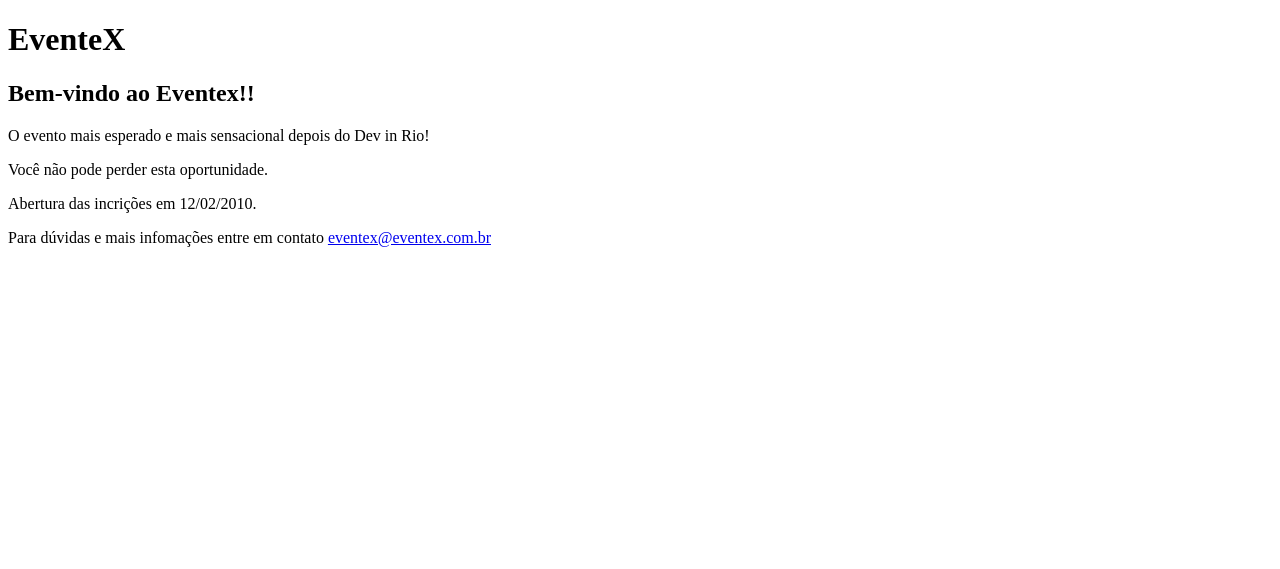
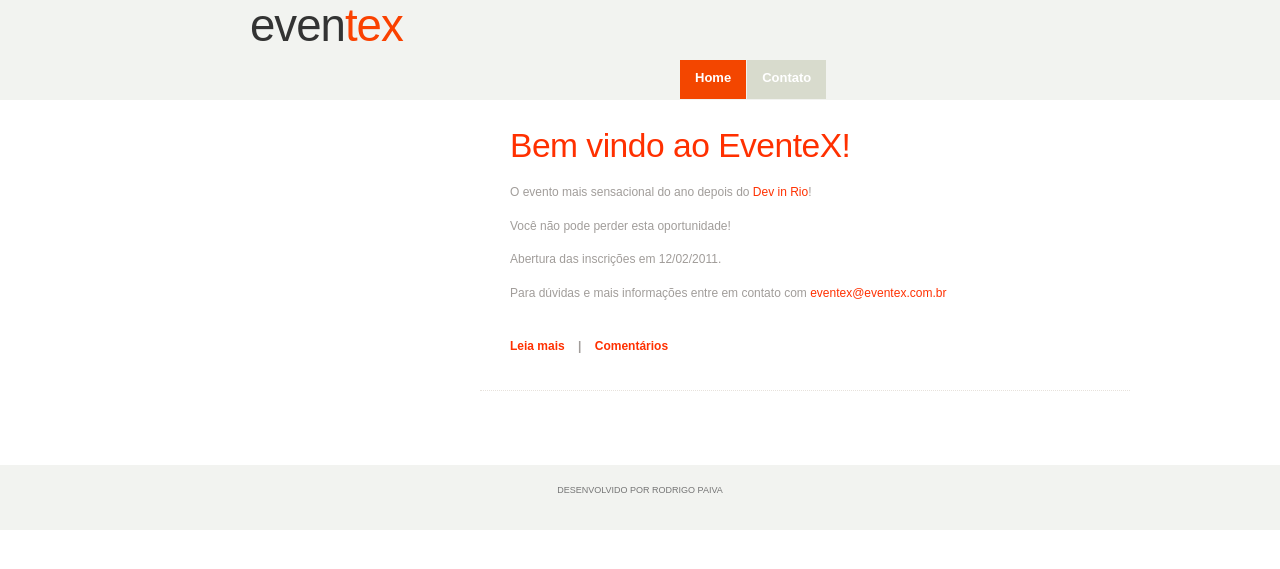
Before and after one commit to rfapo/eventex, a Django app: page / in a window 1280 px wide. Shown: the top 569 px of the page. Run offline with Django 3.2, Linux system fonts and the light colour scheme; parts of the project's set-up code (start-up, migrations or seed data) failed here and were passed over.

Commit message:
Arquivos estaticos

```diff
--- a/media/css/style.css
+++ b/media/css/style.css
@@ -0,0 +1,381 @@
+
+/*
+Design by Free CSS Templates
+http://www.freecsstemplates.org
+Released for free under a Creative Commons Attribution 2.5 License
+*/
+
+body {
+	margin: 0;
+	padding: 0;
+	background: #FFFFFF;
+	font-family: Arial, Helvetica, sans-serif;
+	font-size: 12px;
+	color: #A19D9A;
+}
+
+h1, h2, h3 {
+	margin: 0;
+	padding: 0;
+	font-weight: normal;
+	color: #FF3000;
+}
+
+h1 {
+	font-size: 2em;
+}
+
+h2 {
+	font-size: 2.8em;
+}
+
+h3 {
+	font-size: 1.6em;
+}
+
+p, ul, ol {
+	margin-top: 0;
+	line-height: 180%;
+}
+
+ul, ol {
+}
+
+a {
+	text-decoration: none;
+	color: #FF3000;
+}
+
+a:hover {
+}
+
+#wrapper {
+	margin: 0 auto;
+	padding: 0;
+}
+
+/* Header */
+
+#header-wrapper {
+	height: 100px;
+	background: #F2F3F0;
+}
+
+#header {
+	width: 950px;
+	margin: 0 auto;
+	padding: 0px 0px 0px 30px;
+}
+
+/* Logo */
+
+#logo {
+	float: left;
+	width: 350px;
+	margin: 0;
+	padding: 0;
+	color: #000000;
+	/* background: url(images/img02.jpg) no-repeat left 15px; */
+}
+
+#logo h1, #logo p {
+}
+
+#logo h1 {
+	margin-left: 70px;
+	padding: 40p 0px 0px 80px;
+	letter-spacing: -1px;
+	text-transform: lowercase;
+	font-size: 3.8em;
+	color: #FF3000;
+}
+
+#logo h1 a {
+	color: #FA4100;
+}
+
+#logo h1 span {
+	color: #333333;
+}
+
+#logo p {
+	margin: 0;
+	padding: 0px 0 0 62px;
+	font: normal 14px Georgia, "Times New Roman", Times, serif;
+	font-style: italic;
+	color: #666666;
+}
+
+#logo a {
+	border: none;
+	background: none;
+	text-decoration: none;
+	color: #666666;
+}
+
+/* Search */
+
+#search {
+	float: right;
+	width: 280px;
+	height: 60px;
+	padding: 20px 0px 0px 0px;
+	background: #F3F3EE;
+}
+
+#search form {
+	height: 41px;
+	margin: 0;
+	padding: 10px 0 0 20px;
+}
+
+#search fieldset {
+	margin: 0;
+	padding: 0;
+	border: none;
+}
+
+#search-text {
+	width: 170px;
+	padding: 6px 5px 2px 5px;
+	border: 1px solid #DEDEDE;
+	background: #FFFFFF;
+	text-transform: lowercase;
+	font: normal 11px Arial, Helvetica, sans-serif;
+	color: #5D781D;
+}
+
+#search-submit {
+	width: 50px;
+	height: 22px;
+	border: none;
+	background: #FA4100;
+	color: #FFFFFF;
+}
+
+/* Menu */
+
+#menu {
+	float: right;
+	width: 450px;
+	height: 100px;
+	margin: 0 auto;
+	padding: 0;
+}
+
+#menu ul {
+	margin: 0;
+	padding: 60px 0px 0px 0px;
+	list-style: none;
+	line-height: normal;
+}
+
+#menu li {
+	float: left;
+}
+
+#menu a {
+	display: block;
+	margin-right: 1px;
+	padding: 10px 15px 14px 15px;
+	background: #D8DBCD;
+	text-decoration: none;
+	text-align: center;
+	font-family: Arial, Helvetica, sans-serif;
+	font-size: 13px;
+	font-weight: bold;
+	color: #FFFFFF;
+	border: none;
+}
+
+#menu a:hover, #menu .current_page_item a {
+	background: #F34600;
+	text-decoration: none;
+}
+
+#menu .current_page_item a {
+}
+
+/* Page */
+
+#page {
+	width: 980px;
+	margin: 0 auto;
+	padding: 0px 0px 0px 0px;
+}
+
+#page-bgtop {
+	padding: 20px 0px;
+}
+/* Content */
+
+#content {
+	float: right;
+	width: 650px;
+	padding: 0px 0px 0px 0px;
+}
+
+.post {
+	margin-bottom: 40px;
+	border-bottom: 1px dotted #E7E2DC;
+}
+
+.post .title {
+	height: 41px;
+	padding: 7px 0px 0px 30px;
+	letter-spacing: -.5px;
+}
+
+.post .title a {
+	color: #FF3000;
+	border: none;
+}
+
+.post .meta {
+	margin-bottom: 30px;
+	padding: 0px 30px 0px 30px;
+	text-align: left;
+	font-family: Arial, Helvetica, sans-serif;
+	font-size: 13px;
+	font-weight: bold;
+	font-style: italic;
+}
+
+.post .meta .date {
+	float: left;
+}
+
+.post .meta .posted {
+	float: right;
+}
+
+.post .meta a {
+}
+
+.post .entry {
+	padding: 0px 30px 20px 30px;
+	padding-bottom: 20px;
+	text-align: justify;
+}
+
+.links {
+	padding-top: 20px;
+	font-size: 12px;
+	font-weight: bold;
+}
+
+/* Sidebar */
+
+#sidebar {
+	float: left;
+	width: 280px;
+	margin: 0px;
+	padding: 0px 20px 0px 0px;
+	color: #787878;
+}
+
+#sidebar ul {
+	margin: 0;
+	padding: 0;
+	list-style: none;
+}
+
+#sidebar li {
+	margin: 0;
+	padding: 0;
+}
+
+#sidebar li ul {
+	margin: 0px 0px;
+	padding-bottom: 30px;
+}
+
+#sidebar li li {
+	line-height: 35px;
+	border-bottom: 1px dotted #E7E2DC;
+	margin: 0px 0px 0px 30px;
+	border-left: none;
+	text-align: right;
+}
+
+#sidebar li li span {
+	display: block;
+	margin-top: -20px;
+	padding: 0;
+	font-size: 11px;
+	font-style: italic;
+}
+
+#sidebar li li a {
+	padding: 0px 15px 0px 0px;
+	background: url(images/img01.jpg) no-repeat right 5px;
+}
+
+#sidebar h2 {
+	height: 38px;
+	padding-left: 30px;
+	text-align: right;
+	letter-spacing: -.5px;
+	font-size: 1.8em;
+}
+
+#sidebar p {
+	margin: 0 0px;
+	padding: 0px 0px 20px 30px;
+	text-align: justify;
+}
+
+#sidebar a {
+	border: none;
+	color: #A19D9A;
+}
+
+#sidebar a:hover {
+	text-decoration: underline;
+	color: #FF3000;
+}
+
+/* Calendar */
+
+#calendar {
+}
+
+#calendar_wrap {
+	padding: 20px;
+}
+
+#calendar table {
+	width: 100%;
+}
+
+#calendar tbody td {
+	text-align: center;
+}
+
+#calendar #next {
+	text-align: right;
+}
+
+/* Footer */
+
+#footer {
+	height: 50px;
+	margin: 0 auto;
+	padding: 0px 0 15px 0;
+	background: #F2F3F0;
+	font-family: Arial, Helvetica, sans-serif;
+}
+
+#footer p {
+	margin: 0;
+	padding-top: 20px;
+	line-height: normal;
+	font-size: 9px;
+	text-transform: uppercase;
+	text-align: center;
+	color: #767676;
+}
+
+#footer a {
+	color: #767676;
+}
--- a/templates/index.html
+++ b/templates/index.html
@@ -1,28 +1,65 @@
-<!DOCTYPE HTML PUBLIC "‐//W3C//DTD HTML 4.01//EN">
-<html>
+<!DOCTYPE html PUBLIC "-//W3C//DTD XHTML 1.0 Strict//EN" "http://www.w3.org/TR/xhtml1/DTD/xhtml1-strict.dtd">
 
-	<head>
-	 <meta http-equiv="Content-Type" content="text/html; charset=utf-8" />
-        <meta http-equiv='content-Language' content='en-US' />
-        <title>EventeX | Curso Welcome To The Django</title>
-        <link rel="stylesheet" type="text/css" href="/media/css/style.css" />
+<html xmlns="http://www.w3.org/1999/xhtml">
+<head>
+<meta name="keywords" content="" />
+<meta name="description" content="" />
+<meta http-equiv="content-type" content="text/html; charset=utf-8" />
+<title>EventeX | Welcome to The Django</title>
+<link href="style.css" rel="stylesheet" type="text/css" media="screen" />
+</head>
+<body>
+<div id="wrapper">
+	<div id="header-wrapper">
+		<div id="header">
+			<div id="logo">
+				<h1><a href="#"><span>Even</span>teX  </a></h1>
+				<p> </p>
+			</div>
+			<div id="menu">
+				<ul>
+					<li class="current_page_item"><a href="#">Home</a></li>
+					<li><a href="#">Contato</a></li>
+				</ul>
+			</div>
+		</div>
+	</div>
+	<!-- end #header -->
+	<div id="page">
+		<div id="page-bgtop">
+			<div id="page-bgbtm">
+				<div id="content">
+					<div class="post">
+						<h2 class="title"><a href="#">Bem vindo ao EventeX!</a></h2>
 
-	</head>
+						<div style="clear: both;">&nbsp;</div>
+						<div class="entry">
+							<p>O evento mais sensacional do ano depois do <a href="http://www.devinrio.com.br/">Dev in Rio</a>!</p>
+
+							<p>Você não pode perder esta oportunidade!</p>
+
+							<p>Abertura das inscrições em <span>12/02/2011</span>.</p>
+
+							<p>Para dúvidas e mais informações entre em contato com <a href="mailto:eventex@eventex.com.br">eventex@eventex.com.br</a></p>
+
+							<p class="links"><a href="#">Leia mais</a>&nbsp;&nbsp;&nbsp;&nbsp;|&nbsp;&nbsp;&nbsp;&nbsp;<a href="#" title="b0x w">Comentários</a></p>
+						</div>
+					</div>
 
 
+				</div>
+				<!-- end #content -->
 
-	<body>
-
-		<h1>EventeX</h1>
-
-			<h2>Bem-vindo ao Eventex!!</h2>
-
-				<p>O evento mais esperado e mais sensacional depois do Dev in Rio!</p>
-				<p>Você não pode perder esta oportunidade.</p>
-
-				<p>Abertura das incrições em 12/02/2010.</p>
-				<p>Para dúvidas e mais infomações entre em contato <a href="mailto:eventex@eventex.com.br">eventex@eventex.com.br</a></p>
-
-	</body>
-
+				<!-- end #sidebar -->
+				<div style="clear: both;">&nbsp;</div>
+			</div>
+		</div>
+	</div>
+	<!-- end #page -->
+</div>
+<div id="footer">
+	<p>Desenvolvido por Rodrigo Paiva</p>
+</div>
+<!-- end #footer -->
+</body>
 </html>
```
Also changed, not shown: media/images/img01.jpg (added), media/images/img02.jpg (added).
